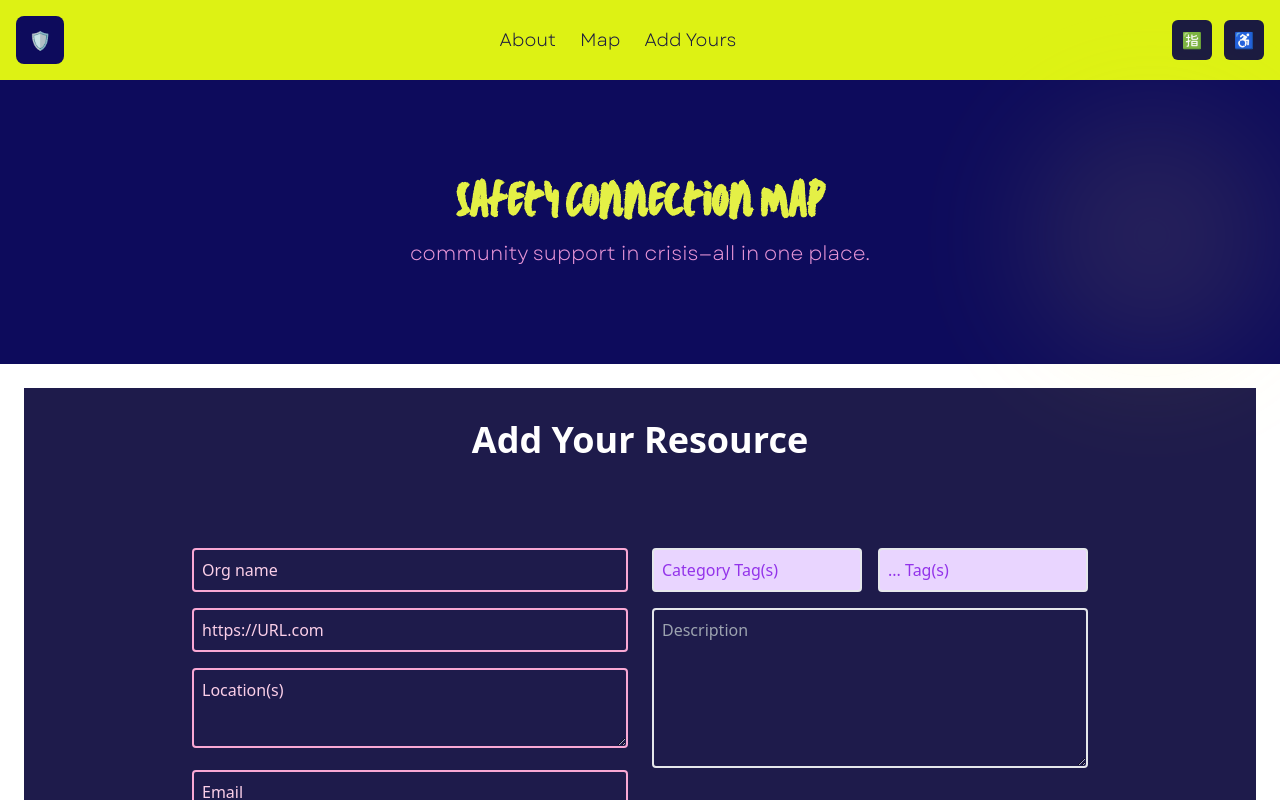
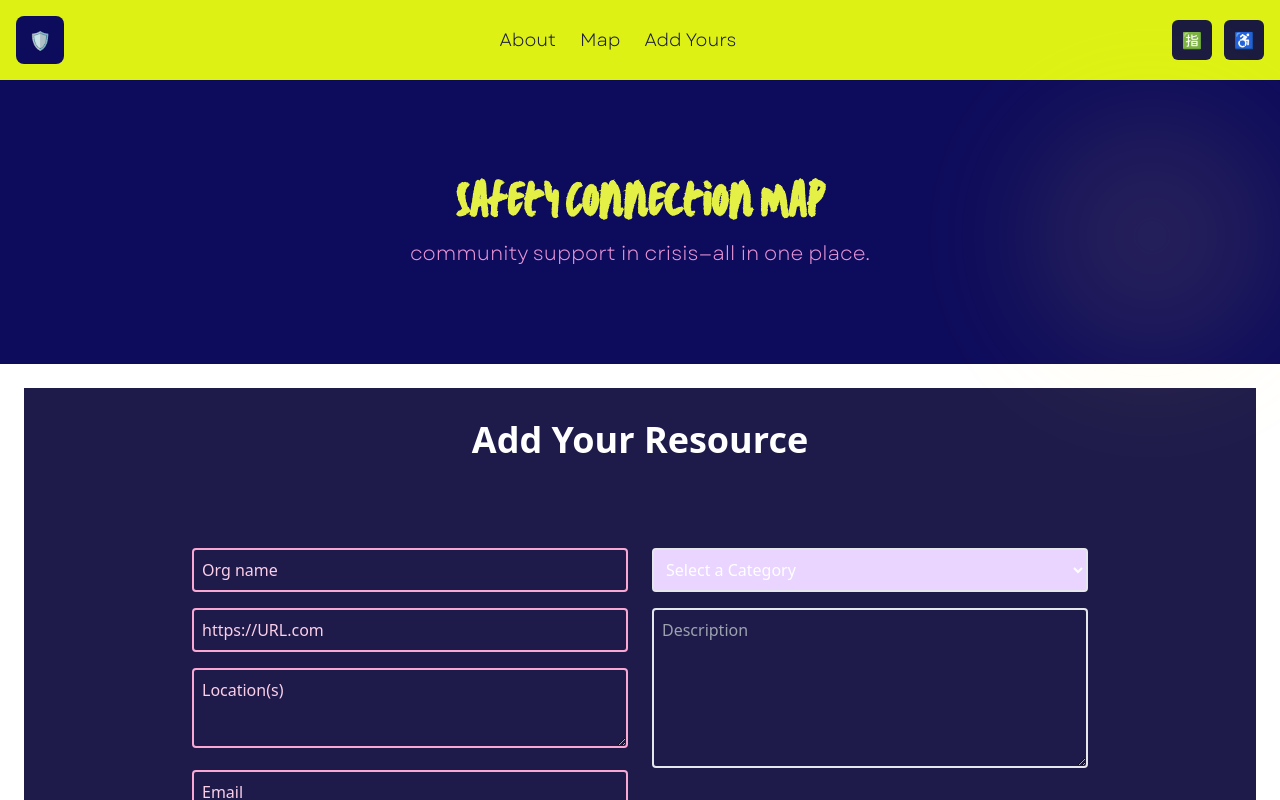
Before and after one commit to cornershopcreative/Nonviolent-Peaceforce, a React (Vite) app in the folder frontend/: page /addyours in a window 1280 px wide. Shown: the top 800 px of the page. Built offline with nearby package versions, Linux system fonts and the light colour scheme.

Commit message:
Changes to add your own page

```diff
--- a/frontend/src/pages/AddYours.jsx
+++ b/frontend/src/pages/AddYours.jsx
@@ -10,7 +10,6 @@ const AddYours = () => {
     email: "",
     phone: "",
     categoryTags: "",
-    extraTags: "",
     description: "",
   });
 
@@ -33,11 +32,6 @@ const AddYours = () => {
     }));
   };
 
-  // const extractCityFromLocation = (loc) => { // could be implemented later
-  //   const match = loc.match(/,\s*([A-Za-z\s]+),\s*[A-Z]{2}/);
-  //   return match ? match[1].trim() : "";
-  // };
-
   const handleSubmit = async (e) => {
     e.preventDefault();
 
@@ -48,7 +42,6 @@ const AddYours = () => {
       email,
       phone,
       categoryTags,
-      extraTags,
       description,
     } = formData;
 
@@ -84,7 +77,6 @@ const AddYours = () => {
       "Contact Info": standardizedPhone,
       "Description of Resources": description,
       "Category of Resources": categoryTags || null,
-      "Other Category?": extraTags || null,
       "Other Tags": null,
       published: "inactive",
       submittedAt: new Date().toISOString(),
@@ -104,7 +96,6 @@ const AddYours = () => {
       email: "",
       phone: "",
       categoryTags: "",
-      extraTags: "",
       description: "",
     });
 
@@ -172,22 +163,23 @@ const AddYours = () => {
 
                   <div className="space-y-4">
                     <div className="flex gap-4">
-                      <input
-                        type="text"
+                      <select
                         name="categoryTags"
-                        placeholder="Category Tag(s)"
                         value={formData.categoryTags}
                         onChange={handleChange}
                         className="w-full p-2 border-2 text-white bg-purple-200 text-black-800 placeholder-purple-600 rounded"
-                      />
-                      <input
-                        type="text"
-                        placeholder="... Tag(s)"
-                        name="extraTags"
-                        value={formData.extraTags}
-                        onChange={handleChange}
-                        className="w-full p-2 border-2 text-white bg-purple-200 text-black-800 placeholder-purple-600 rounded"
-                      />
+                      >
+                        <option value="">Select a Category</option>
+                        <option value="Food Access">Food Access</option>
+                        <option value="Non-Profit Orgs">Non-Profit Orgs</option>
+                        <option value="Other Links">Other Links</option>
+                        <option value="Legal">Legal</option>
+                        <option value="Psychosocial">Psychosocial</option>
+                        <option value="Trainings">Trainings</option>
+                        <option value="Healthcare">Healthcare</option>
+                        <option value="Violence Interruption">Violence Interruption</option>
+                        <option value="Government">Government</option>
+                      </select>
                     </div>
                     <textarea
                       placeholder="Description"
```
